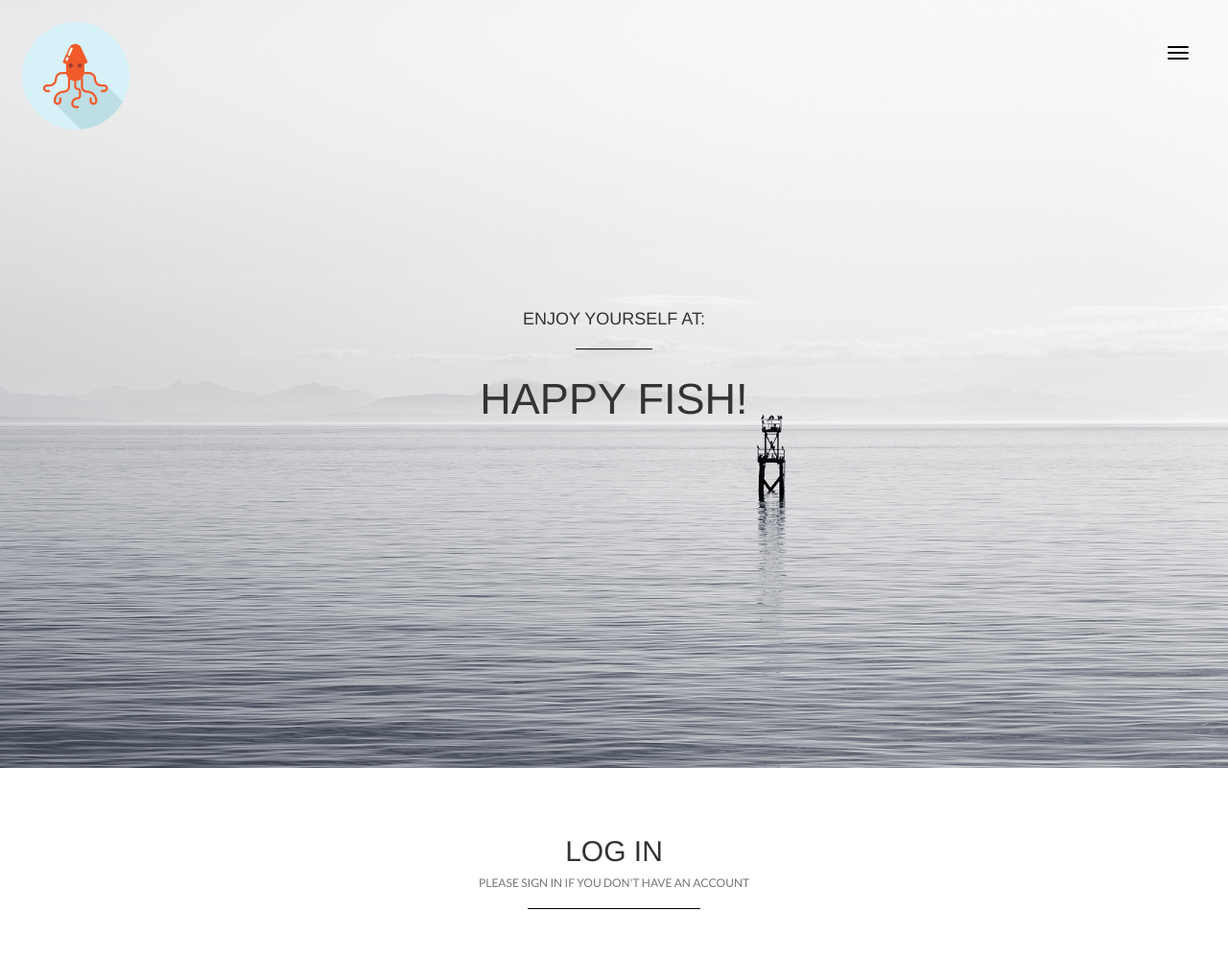
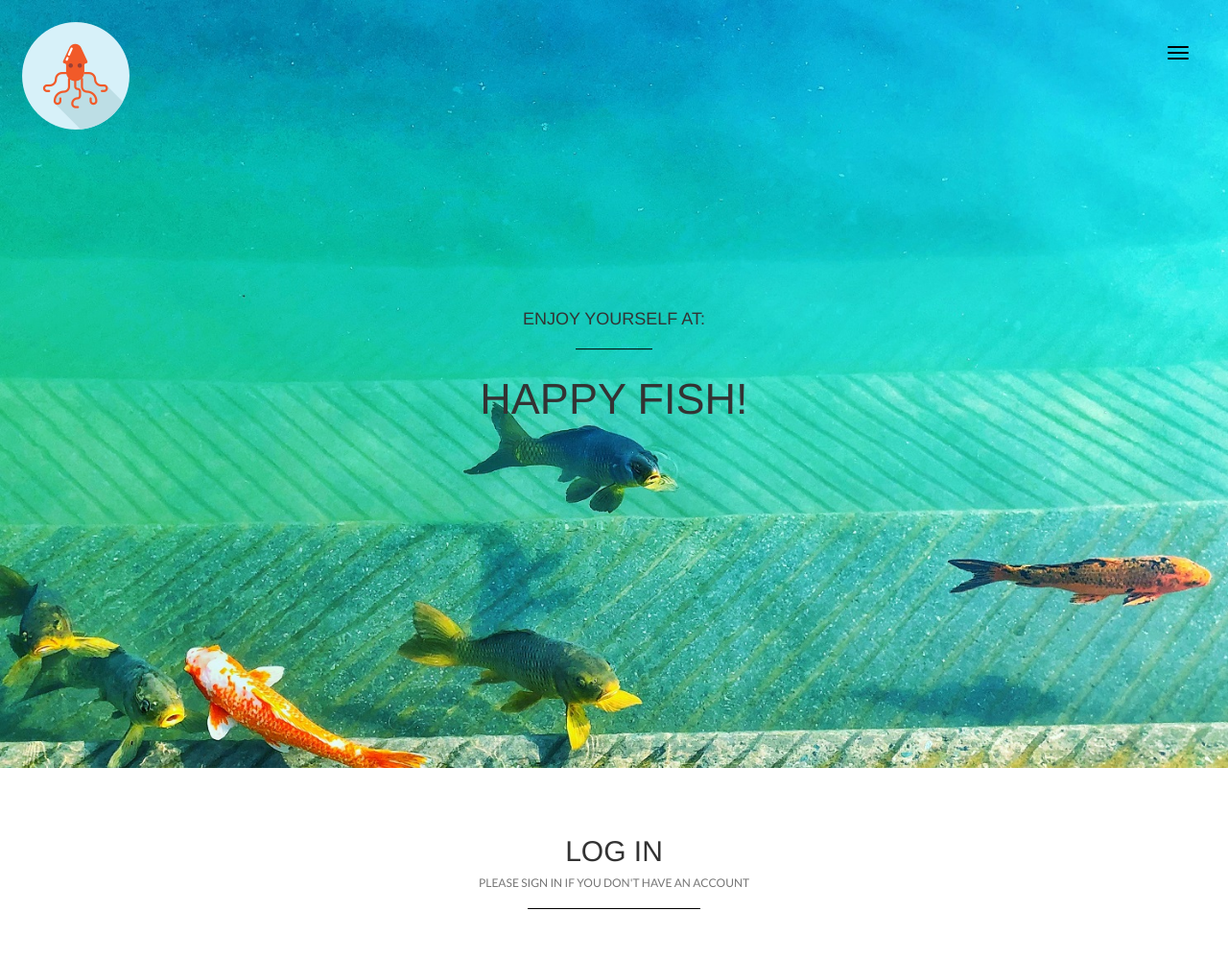
Before and after one commit to Eclear/fishGame, a Django app: page / in a window 1280 px wide. Shown: the top 999 px of the page at 96% size. Run offline with Django 4.2, Linux system fonts and the light colour scheme; parts of the project's set-up code (start-up, migrations or seed data) failed here and were passed over; some libraries are stand-ins or nearby versions.

Commit message:
changed backgrounds

```diff
--- a/backEnd/static/tem2/css/style.css
+++ b/backEnd/static/tem2/css/style.css
@@ -23,7 +23,7 @@ header{
 	text-align: center;
 	margin-bottom: 0;
 	position: relative;
-	background-image: url(../img/header.jpg);
+	background-image: url(../img/fishes-background.jpg);
 	background-repeat: no-repeat;
 	background-size: cover;
 }
--- a/backEnd/static/tem2/css/style1.css
+++ b/backEnd/static/tem2/css/style1.css
@@ -23,7 +23,7 @@ header{
 	text-align: center;
 	margin-bottom: 0;
 	position: relative;
-	background-image: url(../img/header1.png);
+	background-image: url(../img/sea-background.jpg);
 	background-repeat: no-repeat;
 	background-size: cover;
 }
--- a/game/static/tem2/css/style1.css
+++ b/game/static/tem2/css/style1.css
@@ -23,7 +23,7 @@ header{
 	text-align: center;
 	margin-bottom: 0;
 	position: relative;
-	background-image: url(../img/header1.png);
+	background-image: url(../img/game-header.png);
 	background-repeat: no-repeat;
 	background-size: cover;
 }
--- a/game/templates/gamer_main.html
+++ b/game/templates/gamer_main.html
@@ -28,7 +28,7 @@
         }
         #allcanvas{
             position: relative;
-            bottom:-100px;
+            bottom:-70px;
             width: 800px;
             height: 600px;
             margin: 0;
@@ -46,6 +46,8 @@
             bottom: 0;
             left: 0;
             z-index: 0;
+            opacity:0.9;
+            filter:alpha(opacity=90);
         }
     </style>
     <script src="https://ajax.aspnetcdn.com/ajax/jQuery/jquery-3.3.1.min.js"></script>
```
Also changed, not shown: backEnd/static/tem2/img/fishes-background.jpg (added), backEnd/static/tem2/img/sea-background.jpg (added), game/static/tem2/img/game-header.jpg (added), 2 other files.
